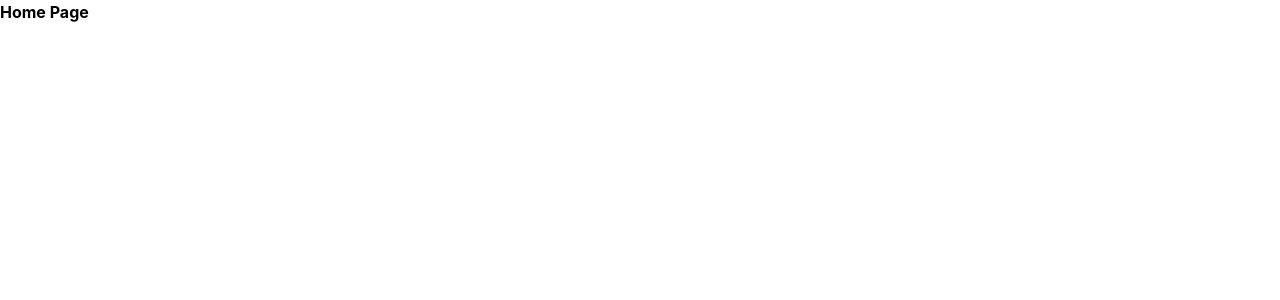
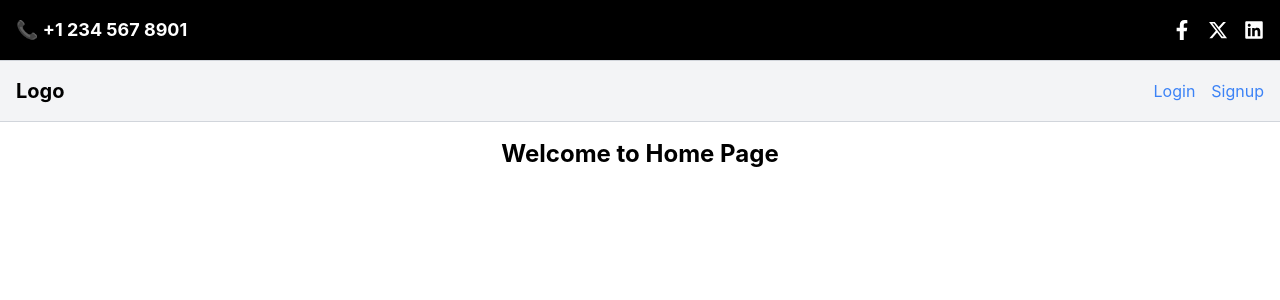
Before and after one commit to mdalishekh/Dock-OCR-AI, a React (Create React App) app: page / in a window 1280 px wide. Shown: the top 300 px of the page. Built offline with nearby package versions, Linux system fonts and the light colour scheme.

Commit message:
adding home page

```diff
--- a/src/App.js
+++ b/src/App.js
@@ -9,6 +9,7 @@ import Registration from './component/Registration';
 import EmailVerification from './component/ConfirmationMail';
 import NotFound from './component/Page-Not-Found';
 import ConfirmPassword from './component/ConfirmPassword';
+import Home from './component/Home';
 
 
 const showToast = (message, type) => {
@@ -82,7 +83,7 @@ const App = () => {
         <Route path="/emailverification" element={<EmailVerification />} />
         <Route path="/verify/signup/token/:token" element={<NotFound />} />
         <Route path="*" element={<NotFound />} />
-        <Route path="/" element={<strong>Home Page</strong>} />
+        <Route path="/" element={<Home/>} />
         <Route path="/forget-password" element={<PasswordRecovery />} />
       </Routes>
     </div>
--- /dev/null
+++ b/src/component/Home.jsx
@@ -0,0 +1,17 @@
+import React from 'react';
+import NavigationHeader from './NavigationHeader';
+import Navbar from './Navigation';
+
+const Home = () => {
+  return (
+    <div className="min-h-screen flex flex-col">
+      <NavigationHeader />
+      <Navbar />
+      <main className="flex-grow p-4">
+        <h1 className="text-2xl font-bold text-center">Welcome to Home Page</h1>
+      </main>
+    </div>
+  );
+};
+
+export default Home;
--- /dev/null
+++ b/src/component/Navigation.jsx
@@ -0,0 +1,154 @@
+import React, { useState, useEffect, useRef } from 'react';
+import { Link } from 'react-router-dom';
+import { FaBars, FaTimes } from 'react-icons/fa';
+import { PiSignOutLight } from 'react-icons/pi';
+import profile from '../image/car3.jpeg';
+
+const Navbar = () => {
+  const [isLoggedIn, setIsLoggedIn] = useState(false);
+  const [menuOpen, setMenuOpen] = useState(false);
+  const [profileMenuOpen, setProfileMenuOpen] = useState(false);
+
+  const profileMenuRef = useRef(null);
+  const navMenuRef = useRef(null);
+
+  useEffect(() => {
+    const token = localStorage.getItem('userToken');
+    setIsLoggedIn(!!token);
+  }, []);
+
+  useEffect(() => {
+    const handleClickOutside = (event) => {
+      if (
+        profileMenuRef.current &&
+        !profileMenuRef.current.contains(event.target)
+      ) {
+        setProfileMenuOpen(false);
+      }
+      if (navMenuRef.current && !navMenuRef.current.contains(event.target)) {
+        setMenuOpen(false);
+      }
+    };
+
+    document.addEventListener('mousedown', handleClickOutside);
+    return () => {
+      document.removeEventListener('mousedown', handleClickOutside);
+    };
+  }, []);
+
+  const handleLogout = () => {
+    localStorage.removeItem('userToken');
+    setIsLoggedIn(false);
+    setMenuOpen(false);
+    setProfileMenuOpen(false);
+  };
+
+  const toggleMenu = () => {
+    setMenuOpen((prev) => !prev);
+  };
+
+  const toggleProfileMenu = () => {
+    setProfileMenuOpen((prev) => !prev);
+  };
+
+  return (
+    <nav className="bg-gray-100 border-b border-gray-300">
+      <div className="flex justify-between items-center p-4">
+        <div className="text-xl font-bold">Logo</div>
+        <button
+          className="text-2xl md:hidden text-gray-500 focus:outline-none"
+          onClick={toggleMenu}
+          aria-label="Toggle Menu"
+        >
+          {menuOpen ? <FaTimes /> : <FaBars />}
+        </button>
+        <div className="hidden md:flex items-center gap-4">
+          {isLoggedIn ? (
+            <>
+              <Link className="text-gray-500 hover:underline" to="/about-us">
+                About Us
+              </Link>
+              <div className="relative" ref={profileMenuRef}>
+                <img
+                  src={profile}
+                  alt="Profile"
+                  className="w-10 h-10 rounded-full cursor-pointer"
+                  onClick={toggleProfileMenu}
+                />
+                {profileMenuOpen && (
+                  <div className="absolute right-0 mt-2 w-48 bg-white border border-gray-300 shadow-lg rounded-md z-10">
+                    <button
+                      className="flex items-center gap-2 px-4 py-2 text-sm text-gray-700 hover:bg-gray-100 w-full text-left"
+                      onClick={handleLogout}
+                    >
+                      <PiSignOutLight className="text-lg" />
+                      Sign Out
+                    </button>
+                    <Link
+                      className="block px-4 py-2 text-sm text-gray-700 hover:bg-gray-100"
+                      to="/edit"
+                      onClick={() => setProfileMenuOpen(false)}
+                    >
+                      Edit
+                    </Link>
+                    <Link
+                      className="block px-4 py-2 text-sm text-gray-700 hover:bg-gray-100"
+                      to="/ride-history"
+                      onClick={() => setProfileMenuOpen(false)}
+                    >
+                      Your Activity
+                    </Link>
+                  </div>
+                )}
+              </div>
+            </>
+          ) : (
+            <>
+              <Link className="text-blue-500 hover:underline" to="/login">
+                Login
+              </Link>
+              <Link className="text-blue-500 hover:underline" to="/signup">
+                Signup
+              </Link>
+            </>
+          )}
+        </div>
+      </div>
+      {menuOpen && (
+        <div
+          className="md:hidden flex flex-col gap-2 p-4 bg-gray-100 border-t border-gray-300"
+          ref={navMenuRef}
+        >
+          {isLoggedIn ? (
+            <>
+              <Link to="/about-us" onClick={toggleMenu}>
+                About Us
+              </Link>
+              <Link to="/edit" onClick={toggleMenu}>
+                Edit
+              </Link>
+              <Link to="/ride-history" onClick={toggleMenu}>
+                Your Activity
+              </Link>
+              <button className="flex items-center gap-2" onClick={handleLogout}>
+                <PiSignOutLight className="text-lg" />
+                Logout
+              </button>
+            </>
+          ) : (
+            <>
+              <Link to="/login" onClick={toggleMenu}>
+                Login
+              </Link>
+              <Link to="/signup" onClick={toggleMenu}>
+                Signup
+              </Link>
+            </>
+          )}
+        </div>
+      )}
+    </nav>
+  );
+};
+
+export default Navbar;
--- /dev/null
+++ b/src/component/NavigationHeader.jsx
@@ -0,0 +1,44 @@
+import React from 'react';
+import { FaFacebookF, FaLinkedin } from 'react-icons/fa';
+import { FaXTwitter } from 'react-icons/fa6';
+
+const NavigationHeader = () => {
+  return (
+    <header className="flex flex-wrap items-center justify-between p-4 bg-black border-b border-gray-300">
+      <div className="flex-1 text-white font-bold text-lg mb-2 sm:mb-0">
+        📞 +1 234 567 8901
+      </div>
+      <div className="flex-1 flex justify-end gap-4">
+        <a
+          href="https://facebook.com"
+          target="_blank"
+          rel="noopener noreferrer"
+          className="text-white hover:text-gray-400 text-xl"
+          aria-label="Facebook"
+        >
+          <FaFacebookF />
+        </a>
+        <a
+          href="https://twitter.com"
+          target="_blank"
+          rel="noopener noreferrer"
+          className="text-white hover:text-gray-300 text-xl"
+          aria-label="Twitter"
+        >
+          <FaXTwitter />
+        </a>
+        <a
+          href="https://linkedin.com"
+          target="_blank"
+          rel="noopener noreferrer"
+          className="text-white hover:text-gray-400 text-xl"
+          aria-label="LinkedIn"
+        >
+          <FaLinkedin />
+        </a>
+      </div>
+    </header>
+  );
+};
+
+export default NavigationHeader;
--- a/src/component/SignIn.jsx
+++ b/src/component/SignIn.jsx
@@ -1,7 +1,7 @@
 import React, { useState } from 'react';
-import car from "../image/—Pngtree—illustration of fun mudik eid_9068973.png";
 import { useNavigate } from 'react-router-dom';
 import { FiEye, FiEyeOff } from 'react-icons/fi';
+import car from "../image/—Pngtree—illustration of fun mudik eid_9068973.png";
 
 const SignIn = () => {
   const [loading, setLoading] = useState(false);
@@ -48,15 +48,17 @@ const SignIn = () => {
       const result = await response.json();
 
       if (response.ok) {
+        localStorage.setItem('userToken', result.token);
+        localStorage.setItem('userEmail', result.email);
         navigate('/');
-        console.log('Server Response:', result);
+        console.log('Login successful:', result);
         setFormData({ email: '', password: '', agreeToTerms: false });
       } else {
-        alert(result.message || 'Signup failed');
+        alert(result.message || 'Login failed');
       }
     } catch (error) {
       console.error('Error:', error);
-      alert('An error occurred during signup.');
+      alert('An error occurred during login.');
     } finally {
       setLoading(false);
     }
--- a/src/index.js
+++ b/src/index.js
@@ -17,11 +17,8 @@ import ReactDOM from 'react-dom/client';
 import { BrowserRouter } from 'react-router-dom';
 import App from './App';
 import './index.css';
-
-// Create the root element
 const rootElement = document.getElementById('root');
 
-// Use ReactDOM.createRoot
 const root = ReactDOM.createRoot(rootElement);
 
 root.render(
```
Also changed, not shown: 1 other file (tests, documents, lock files or other folders).
